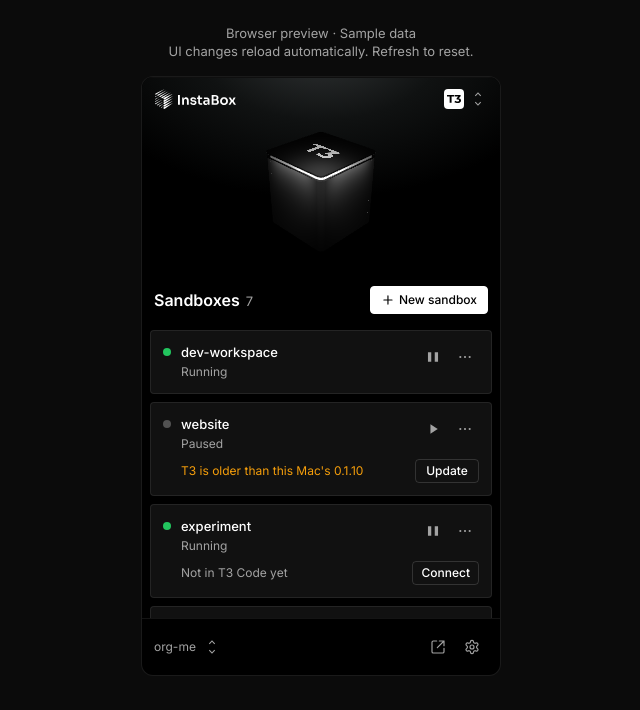
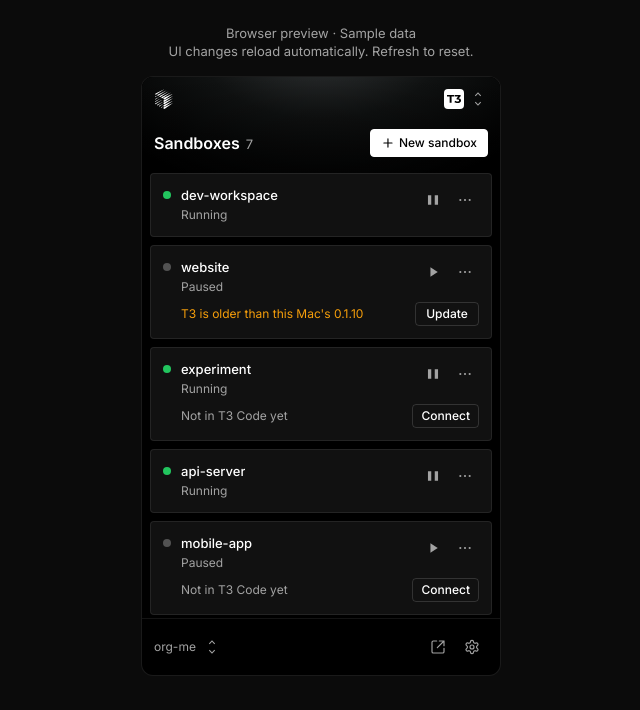
Before and after one commit to InsForge/instaADE, a React (Vite) app: page / in a window 1280 px wide. Shown: the top 710 px of the page, without its empty margins (319-959 px from the left). Built offline with nearby package versions, Linux system fonts and the light colour scheme.

Commit message:
Refine compact themed layout and enable placeholder pages

```diff
--- a/src/App.tsx
+++ b/src/App.tsx
@@ -6,6 +6,7 @@ import Details from "./Details";
 import ErrorNotice from "./ErrorNotice";
 import { Back } from "./icons";
 import MainHeader from "./MainHeader";
+import AppBackground from "./hero/AppBackground";
 import { useAdeConnections } from "./ade";
 import type { Ade } from "./ade";
 import { placeholderMessage, placeholderSandboxes } from "./placeholders";
@@ -28,7 +29,7 @@ const sameError = (a: ErrorView | null | undefined, b: ErrorView | null | undefi
 export const CONFIRM_IN_T3 = "Confirm the new environment in T3 Code";
 export const SSH_COPIED = "SSH command copied";
 
-export default function App() {
+export default function App({ showHero = false }: { showHero?: boolean }) {
   const [ade, setAde] = useState<Ade>("t3");
   const [sourceState, setState] = useState<AppState | null>(null);
   // T3 uses the native state; other ADEs show independent examples on both platforms.
@@ -149,7 +150,7 @@ export default function App() {
   // First run has no header: setup draws its own brand block.
   let header = null;
   if (!needSetup && current.name === "list") {
-    header = <MainHeader ade={ade} onAdeChange={changeAde} />;
+    header = <MainHeader ade={ade} onAdeChange={changeAde} showHero={showHero} />;
   } else if (!needSetup) {
     const title = current.name === "new" ? "New sandbox" : current.name === "settings" ? "Settings" : (sandbox?.name ?? "");
     header = (
@@ -178,17 +179,18 @@ export default function App() {
   if (needSetup) {
     body = <Setup state={state} run={run} />;
   } else if (current.name === "new") {
-    body = <NewSandbox state={state} run={run} onConnect={connect} onCreate={create} onBack={back} />;
+    body = <NewSandbox state={state} ade={ade} run={run} onConnect={connect} onCreate={create} onBack={back} />;
   } else if (current.name === "settings") {
     body = <Settings state={state} run={run} />;
   } else if (sandbox) {
     body = (
-      <Details key={sandbox.id} state={state} sandbox={sandbox} run={run} agents={agents} onAgentStatus={onAgentStatus} onConnect={connect} />
+      <Details key={sandbox.id} state={state} ade={ade} sandbox={sandbox} run={run} agents={agents} onAgentStatus={onAgentStatus} onConnect={connect} />
     );
   } else {
     body = (
       <SandboxList
         header={<>{header}{banners}</>}
+        showHero={showHero}
         state={state}
         ade={ade}
         adeMissing={adeMissing}
@@ -198,10 +200,10 @@ export default function App() {
         agents={agents}
         pending={pending}
         menuFor={menu?.id ?? null}
-        onNew={() => ade === "t3" ? go({ name: "new" }) : setNotice(placeholderMessage)}
+        onNew={() => go({ name: "new" })}
         onSettings={() => go({ name: "settings" })}
         onConnect={connect}
-        onDetails={(id) => ade === "t3" ? go({ name: "details", id }) : setNotice(placeholderMessage)}
+        onDetails={(id) => go({ name: "details", id })}
         onMenu={(id, anchor) => ade === "t3" ? toggleMenu(id, anchor) : setNotice(placeholderMessage)}
         onAgentStatus={onAgentStatus}
       />
@@ -210,7 +212,8 @@ export default function App() {
 
   const menuSandbox = menu && !needSetup && (current.name === "list" || current.name === "details") ? state.sandboxes.find((s) => s.id === menu.id) : undefined;
   return (
-    <main className={`popover${needSetup ? " sign-in-view" : isList ? " main-view" : ""}`} ref={root}>
+    <main className={`popover${needSetup ? " sign-in-view" : isList ? " main-view" : ""}${!needSetup && !showHero ? " ambient-view" : ""}`} ref={root}>
+      {!needSetup && !showHero && <AppBackground ade={ade} />}
       {!isList && header}
       {!isList && banners}
       {body}
--- a/src/MainHeader.tsx
+++ b/src/MainHeader.tsx
@@ -1,7 +1,6 @@
 import { useEffect, useRef, useState } from "react";
 import { HeroCube } from "./hero/HeroCube";
 import symbol from "./assets/main-view/instabox-symbol.svg";
-import wordmark from "./assets/main-view/instabox-wordmark.svg";
 import { adeLogoUrl } from "./hero/ade-logo";
 import unfold from "./assets/main-view/unfold.svg";
 import { ADES } from "./ade";
@@ -14,13 +13,14 @@ function AdeLogo({ ade }: { ade: Ade }) {
   return <span className="ade-logo" data-ade={ade} aria-hidden="true"><img src={adeLogoUrl(ade)} alt="" /></span>;
 }
 
-export default function MainHeader({ ade, onAdeChange }: { ade: Ade; onAdeChange: (ade: Ade) => void }) {
+export default function MainHeader({ ade, onAdeChange, showHero = false }: { ade: Ade; onAdeChange: (ade: Ade) => void; showHero?: boolean }) {
   const selected = ADES.find((item) => item.id === ade)!;
   const settings = useHeroSettings(ade);
   const toolbar = useRef<HTMLElement>(null);
   const [stuck, setStuck] = useState(false);
 
   useEffect(() => {
+    if (!showHero) return;
     const nav = toolbar.current;
     const scroll = nav?.closest(".scroll");
     const heading = scroll?.querySelector(".list-head");
@@ -34,14 +34,13 @@ export default function MainHeader({ ade, onAdeChange }: { ade: Ade; onAdeChange
       scroll.removeEventListener("scroll", update);
       window.removeEventListener("resize", update);
     };
-  }, []);
+  }, [showHero]);
 
   return (
     <>
-      <header ref={toolbar} className="main-hero-toolbar" data-stuck={stuck}>
+      <header ref={toolbar} className={`main-hero-toolbar${showHero ? "" : " main-nav-compact"}`} data-stuck={stuck}>
         <div className="main-wordmark" role="img" aria-label="Instabox">
           <img className="main-wordmark-symbol" src={symbol} alt="" />
-          <img className="main-wordmark-text" src={wordmark} alt="" />
         </div>
         <SelectMenu className="ade-picker" label="Development environment" value={ade}
           onChange={(value) => onAdeChange(value as Ade)}
@@ -51,10 +50,10 @@ export default function MainHeader({ ade, onAdeChange }: { ade: Ade; onAdeChange
           <img src={unfold} alt="" />
         </SelectMenu>
       </header>
-      <div className="main-hero" style={settings.style}>
+      {showHero && <div className="main-hero" style={settings.style}>
         <HeroAtmosphere ade={ade} patternSettings={settings.values} />
         <HeroCube ade={ade} />
-      </div>
+      </div>}
     </>
   );
 }
--- a/src/SandboxList.tsx
+++ b/src/SandboxList.tsx
@@ -176,6 +176,7 @@ function PendingRow({ state, run, pending, onConnect }: { state: AppState; run:
 
 interface Props {
   header: ReactNode;
+  showHero?: boolean;
   ade: Ade;
   adeMissing: boolean;
   adeConnections: Record<string, AdeConnection> | null;
@@ -193,17 +194,13 @@ interface Props {
   onAgentStatus: OnAgentStatus;
 }
 
-export default function SandboxList({ header, state, run, agents, pending, menuFor, onNew, onSettings, onConnect, onDetails, onMenu, onAgentStatus, onAdeConnect, ade, adeMissing, adeConnections }: Props) {
+export default function SandboxList({ header, showHero = false, state, run, agents, pending, menuFor, onNew, onSettings, onConnect, onDetails, onMenu, onAgentStatus, onAdeConnect, ade, adeMissing, adeConnections }: Props) {
   const p = state.progress;
   const showPending = p !== null && !state.sandboxes.some((s) => s.id === p.machineId);
   const empty = state.sandboxes.length === 0 && !showPending;
   const organization = state.orgs.find((o) => o.id === state.orgId);
   const workspaceName = organization?.name ?? state.login ?? "Workspace";
-  return (
-    <>
-      <div className="scroll main-scroll">
-        {header}
-        {!empty && <div className="list-head">
+  const heading = !empty && <div className="list-head">
     <div className="list-heading">
       <h1 className="list-title">
         Sandboxes <span className="muted">{state.sandboxes.length}</span>
@@ -213,7 +210,12 @@ export default function SandboxList({ header, state, run, agents, pending, menuF
       <Plus />
       New sandbox
     </button>
-        </div>}
+  </div>;
+  return (
+    <>
+      {!showHero && <div className="main-list-header">{header}{heading}</div>}
+      <div className={`scroll main-scroll${showHero ? "" : " main-scroll-compact"}`} data-empty={empty}>
+        {showHero && <>{header}{heading}</>}
         {ade === "t3" && state.t3 === null && (
           <div className="list-card">
             <T3Missing run={run} />
--- a/src/Settings.tsx
+++ b/src/Settings.tsx
@@ -16,7 +16,7 @@ export default function Settings({ state, run }: { state: AppState; run: Run })
   const avatar = state.account?.avatarUrl;
 
   return (
-    <div className="scroll">
+    <div className="scroll settings-view">
       <div className="stack">
         {update && (
           <div className="update">
--- /dev/null
+++ b/src/hero/AppBackground.tsx
@@ -0,0 +1,13 @@
+import type { Ade } from "../ade";
+import HeroAtmosphere from "./HeroAtmosphere";
+import { useHeroSettings } from "./HeroSettings";
+
+export default function AppBackground({ ade }: { ade: Ade }) {
+  const settings = useHeroSettings(ade);
+
+  return <div className="app-background" style={settings.style} aria-hidden="true">
+    <div className="main-hero">
+      <HeroAtmosphere ade={ade} patternSettings={settings.values} backgroundOnly={ade !== "paradev"} />
+    </div>
+  </div>;
+}
--- a/src/main.tsx
+++ b/src/main.tsx
@@ -10,7 +10,7 @@ createRoot(document.getElementById("root")!).render(
     {isBrowserPreview ? (
       <div className="browser-preview">
         <p className="preview-note">Browser preview · Sample data<br />UI changes reload automatically. Refresh to reset.</p>
-        <App />
+        <App showHero={new URLSearchParams(window.location.search).get("layout") === "hero"} />
       </div>
     ) : <App />}
   </StrictMode>,
--- a/src/styles.css
+++ b/src/styles.css
@@ -179,25 +179,76 @@ pre {
 }
 
 .main-wordmark {
+  display: flex;
+  align-items: center;
+  justify-content: center;
+  width: 20px;
+  height: 20px;
+}
+
+.main-hero-toolbar.main-nav-compact {
+  flex-shrink: 0;
+  margin-bottom: 0;
+  isolation: isolate;
+}
+
+.ambient-view {
+  isolation: isolate;
+}
+
+/* Anchor the theme to the app, so its 200px fade stays put while content scrolls. */
+.app-background {
+  position: absolute;
+  inset: 0;
+  z-index: -1;
+  overflow: hidden;
+  pointer-events: none;
+}
+
+.app-background .main-hero {
+  --hero-fade-start: 0%;
+  --hero-fade-end: 100%;
+  height: 200px;
+  border-top: 0;
+}
+
+.app-background .hero-atmosphere::before {
+  animation: none;
+}
+
+.main-list-header {
+  --main-nav-height: 44px;
+  --list-head-height: 44px;
   position: relative;
-  width: 83.871px;
-  height: 20px;
-}
-
-.main-wordmark-symbol,
-.main-wordmark-text {
-  position: absolute;
+  z-index: 5;
+  flex-shrink: 0;
+}
+
+/* Clip scrolling cards below the headers, preserving the shared theme and sharp pixels. */
+.ambient-view .main-list-header .main-nav-compact,
+.ambient-view .main-list-header .list-head {
+  position: relative;
+  top: auto;
+  background: transparent;
+  pointer-events: auto;
+}
+
+.main-scroll.main-scroll-compact {
+  scroll-padding-top: 0;
+}
+
+.main-wordmark-symbol {
   display: block;
 }
 
-.main-wordmark-symbol {
-  left: 1.26%;
-  top: 0.48%;
-}
-
-.main-wordmark-text {
-  left: 28.92%;
-  top: 28.22%;
+.main-scroll-compact[data-empty="true"] {
+  display: flex;
+  flex-direction: column;
+}
+
+.main-scroll-compact > .empty {
+  flex-shrink: 0;
+  margin-block: auto;
 }
 
 .ade-picker {
@@ -1069,6 +1120,9 @@ pre.banner-text {
   min-height: 40px;
   padding: 0 6px 0 10px;
 }
+.settings-view .group {
+  background: var(--card);
+}
 .group-row.plain {
   padding: 0 10px;
 }
```
Also changed, not shown: src/Details.tsx (+8 -6 lines), src/hero/HeroAtmosphere.tsx (+5 -5 lines), 2 other files (tests, documents, lock files or other folders). Lines whose indentation alone changed are shown as unchanged.
